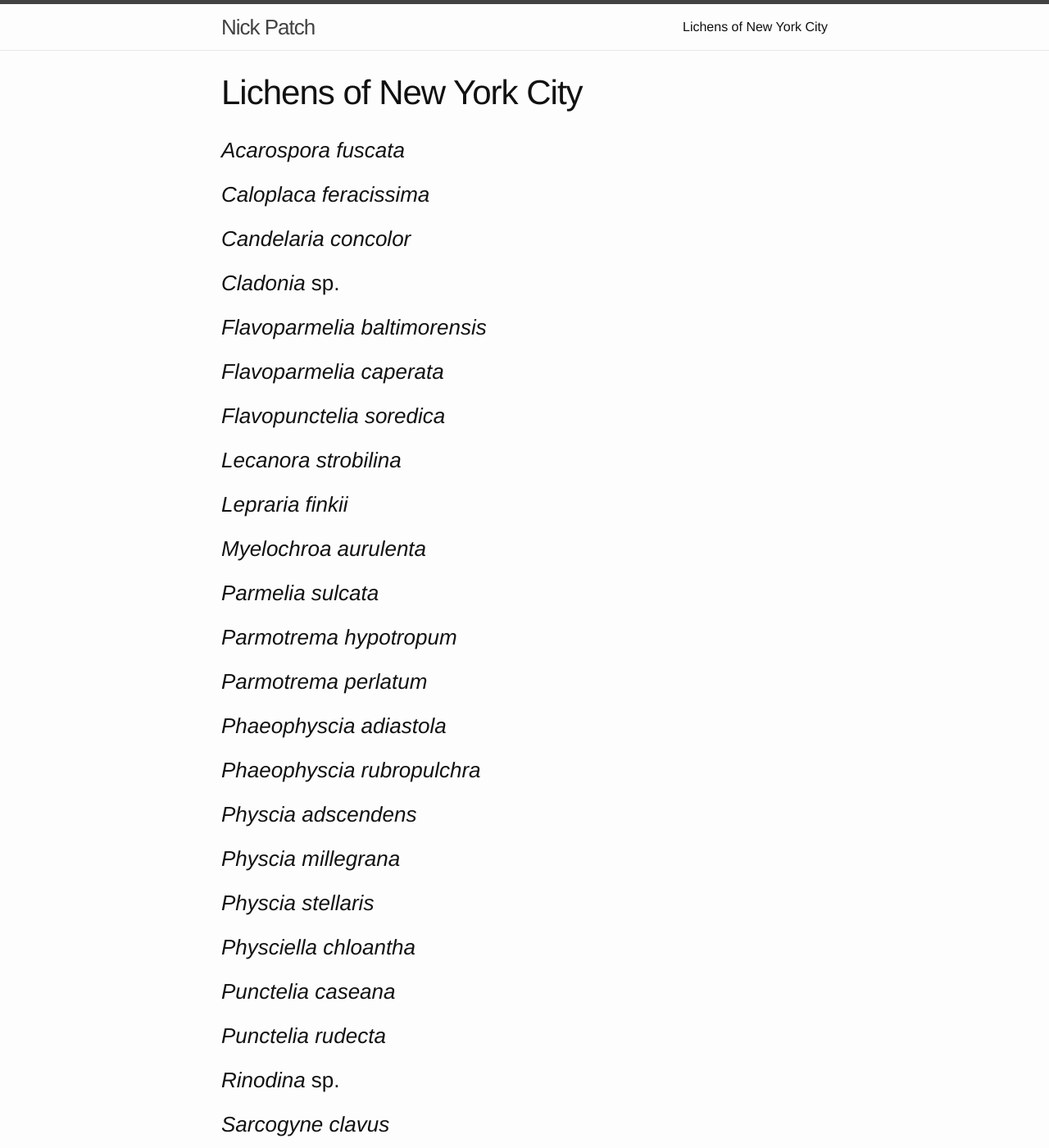
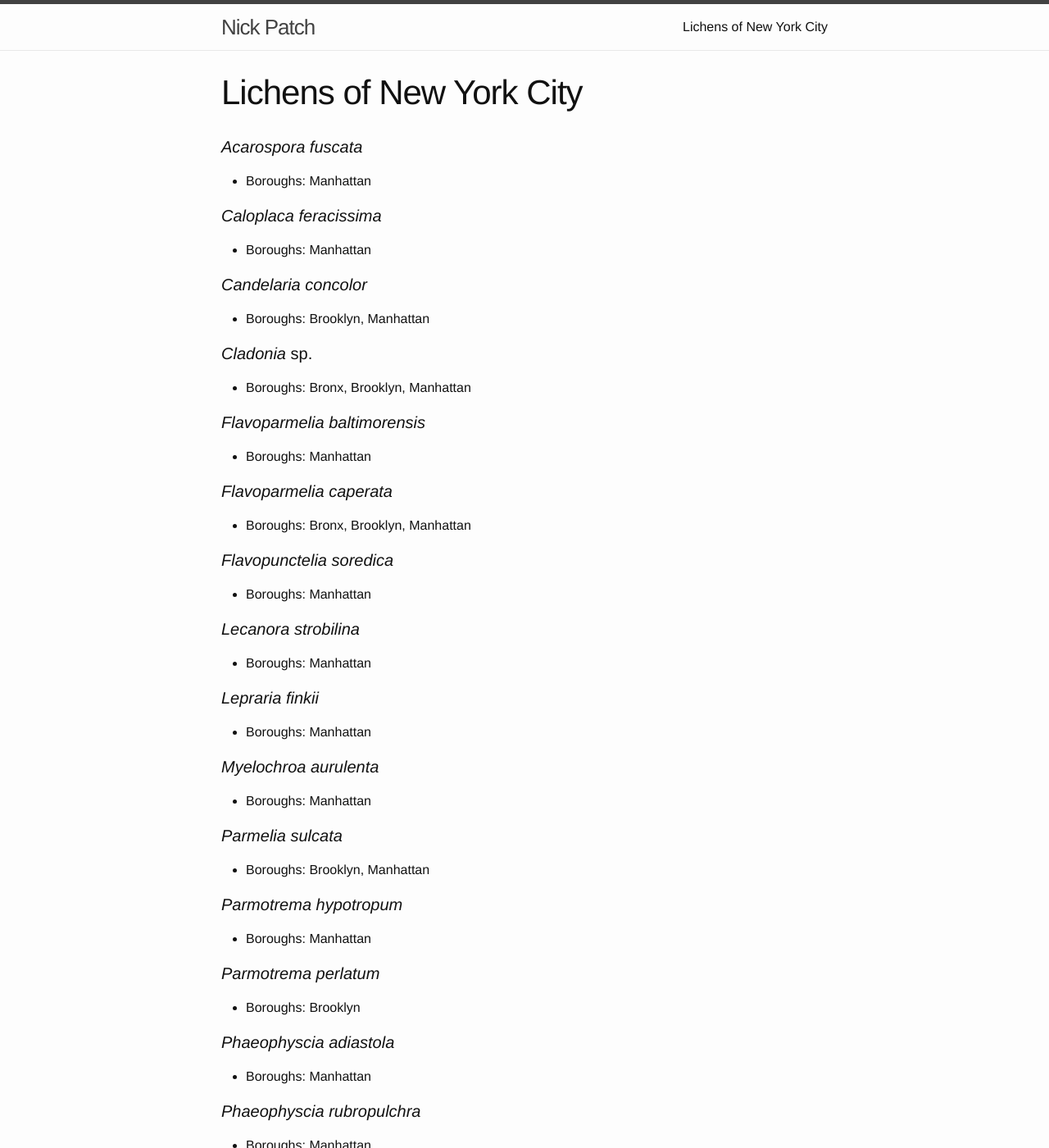
Before and after one commit to lichens-nyc/lichens-nyc.github.io, a Jekyll site: the page built from lichens-nyc.md, in a window 1280 px wide and 1400 px high. Shown: the whole window at 82% size. Built offline with Jekyll 4.4.1, drawn with Linux system fonts in a browser that asks for light colours; some of the changed text lies outside the part shown.

Commit message:
add lichen boroughs of nyc

```diff
--- a/_data/lichens-nyc.yaml
+++ b/_data/lichens-nyc.yaml
@@ -1,59 +1,118 @@
 - name: Acarospora
   species:
   - name: fuscata
+    boroughs:
+    - Manhattan
 - name: Caloplaca
   species:
   - name: feracissima
+    boroughs:
+    - Manhattan
 - name: Candelaria
   species:
   - name: concolor
+    boroughs:
+    - Brooklyn
+    - Manhattan
 - name: Cladonia
+  boroughs:
+  - Bronx
+  - Brooklyn
+  - Manhattan
 - name: Flavoparmelia
   species:
   - name: baltimorensis
+    boroughs:
+    - Manhattan
   - name: caperata
+    boroughs:
+    - Bronx
+    - Brooklyn
+    - Manhattan
 - name: Flavopunctelia
   species:
   - name: soredica
+    boroughs:
+    - Manhattan
 - name: Lecanora
   species:
   - name: strobilina
+    boroughs:
+    - Manhattan
 - name: Lepraria
   species:
   - name: finkii
+    boroughs:
+    - Manhattan
 - name: Myelochroa
   species:
   - name: aurulenta
+    boroughs:
+    - Manhattan
 - name: Parmelia
   species:
   - name: sulcata
+    boroughs:
+    - Brooklyn
+    - Manhattan
 - name: Parmotrema
   species:
   - name: hypotropum
+    boroughs:
+    - Manhattan
   - name: perlatum
+    boroughs:
+    - Brooklyn
 - name: Phaeophyscia
   species:
   - name: adiastola
+    boroughs:
+    - Manhattan
   - name: rubropulchra
+    boroughs:
+    - Manhattan
 - name: Physcia
   species:
   - name: adscendens
+    boroughs:
+    - Brooklyn
   - name: millegrana
+    boroughs:
+    - Brooklyn
+    - Manhattan
   - name: stellaris
+    boroughs:
+    - Brooklyn
+    - Manhattan
 - name: Physciella
   species:
   - name: chloantha
+    boroughs:
+    - Manhattan
 - name: Punctelia
   species:
   - name: caseana
+    boroughs:
+    - Manhattan
   - name: rudecta
+    boroughs:
+    - Brooklyn
+    - Manhattan
 - name: Rinodina
+  boroughs:
+  - Brooklyn
 - name: Sarcogyne
   species:
   - name: clavus
+    boroughs:
+    - Manhattan
 - name: Trapelia
   species:
   - name: placodioides
+    boroughs:
+    - Manhattan
 - name: Xanthoparmelia
   species:
   - name: plittii
+    boroughs:
+    - Manhattan
--- a/lichens-nyc.md
+++ b/lichens-nyc.md
@@ -7,9 +7,15 @@ layout:    page
 {% for genus in site.data.lichens-nyc %}
 {% if genus.species %}
 {% for species in genus.species %}
-<h3><cite>{{ genus.name }} {{ species.name }}</cite></h3>
+<h4><cite>{{ genus.name }} {{ species.name }}</cite></h4>
+<ul>
+  <li>Boroughs: {{ species.boroughs | join: ', ' }}</li>
+</ul>
 {% endfor %}
 {% else %}
-<h3><cite>{{ genus.name }}</cite> sp.</h3>
+<h4><cite>{{ genus.name }}</cite> sp.</h4>
+<ul>
+  <li>Boroughs: {{ genus.boroughs | join: ', ' }}</li>
+</ul>
 {% endif %}
 {% endfor %}
```
